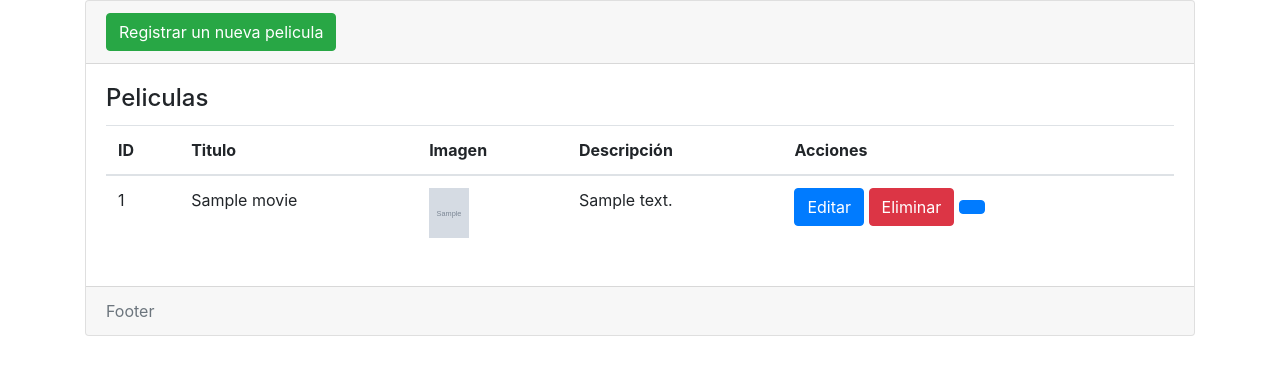
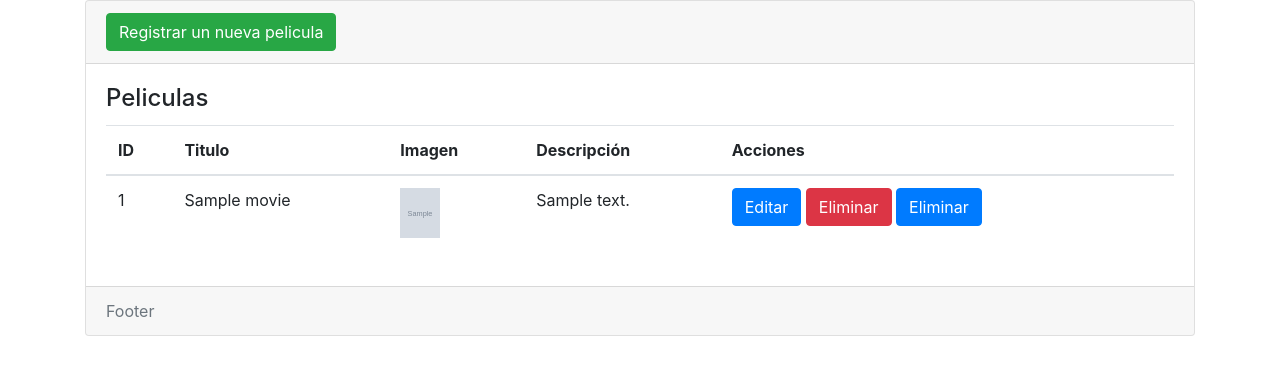
Before and after one commit to EderNarvaez/moviesgood, a Django app: page /movies in a window 1280 px wide. Shown: the part 56-431 px from the top of the page. Run offline with Django 4.2, Linux system fonts and the light colour scheme; tables that the repository leaves empty hold one stand-in row (values such as "Sample post"); grey boxes marked "Sample" are stand-in pictures; some libraries are stand-ins or nearby versions.

Commit message:
first commit122wqssdsssdsd}sddikj

```diff
--- a/movies/templates/movies/index.html
+++ b/movies/templates/movies/index.html
@@ -34,7 +34,9 @@
                         <a name="" id="" class="btn btn-primary" href="{% url 'edit' movie.id %}" role="button">Editar</a>
 
                         <a name="" id="" class="btn btn-danger" href="{% url 'delete' movie.id %}" role="button" data-togle="modal" data-target="#deleteConfirm">Eliminar</a>
-                        <button type="button" class="btn btn-primary" datatoggle = "modal" data-target="#delete" ></button>
+
+                        <button type="button" class="btn btn-primary" datatoggle = "modal" data-target="#delete" >Eliminar</button>
+
                         <div class="modal fade" id="delete" tabindex="-1" role="dialog" aria-labelledby="exampleModalCenterTitle" aria-hidden="true">
                             <div class="modal-dialog modal-dialog-centered" role="document">
                               <div class="modal-content">
```
